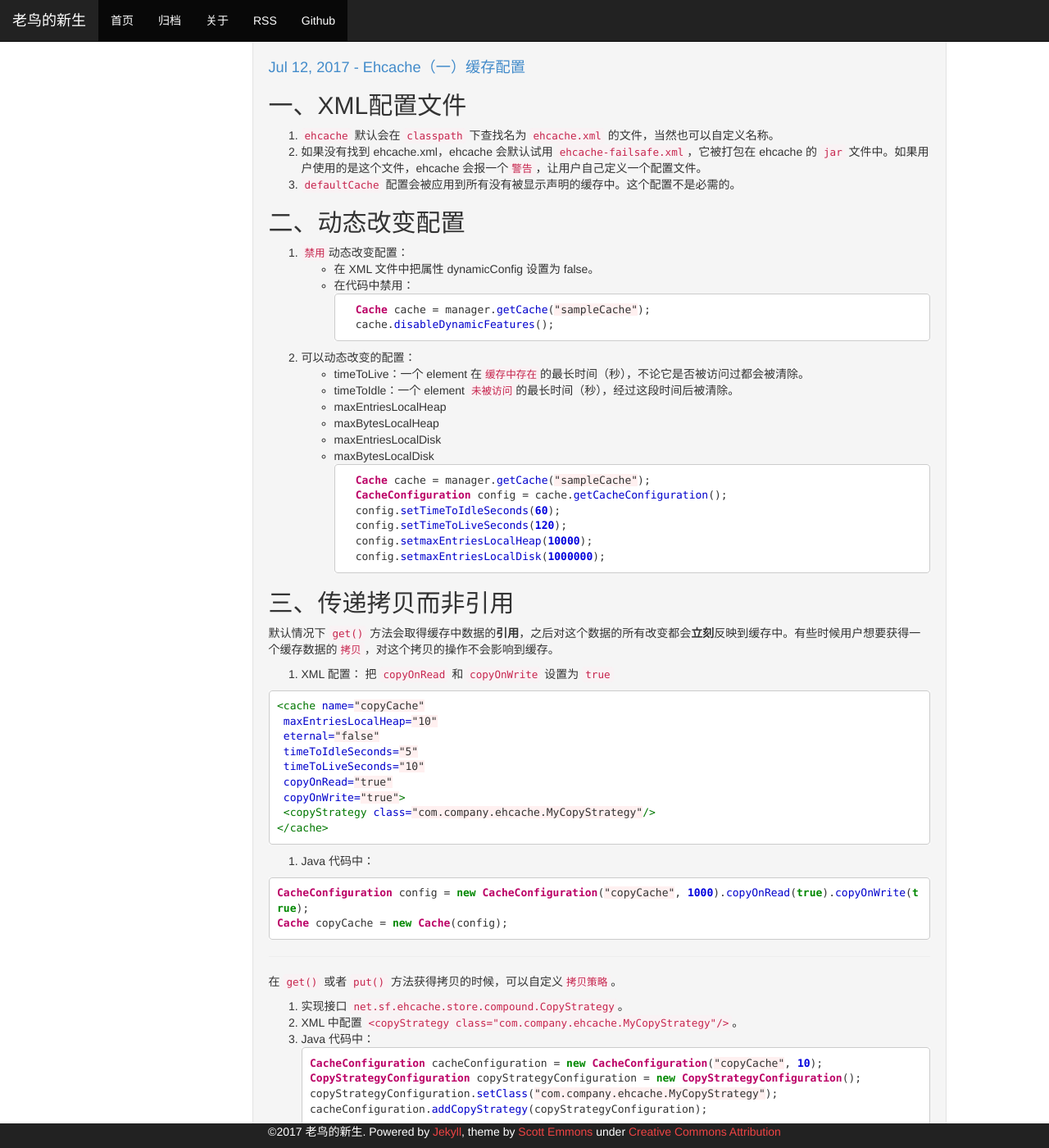
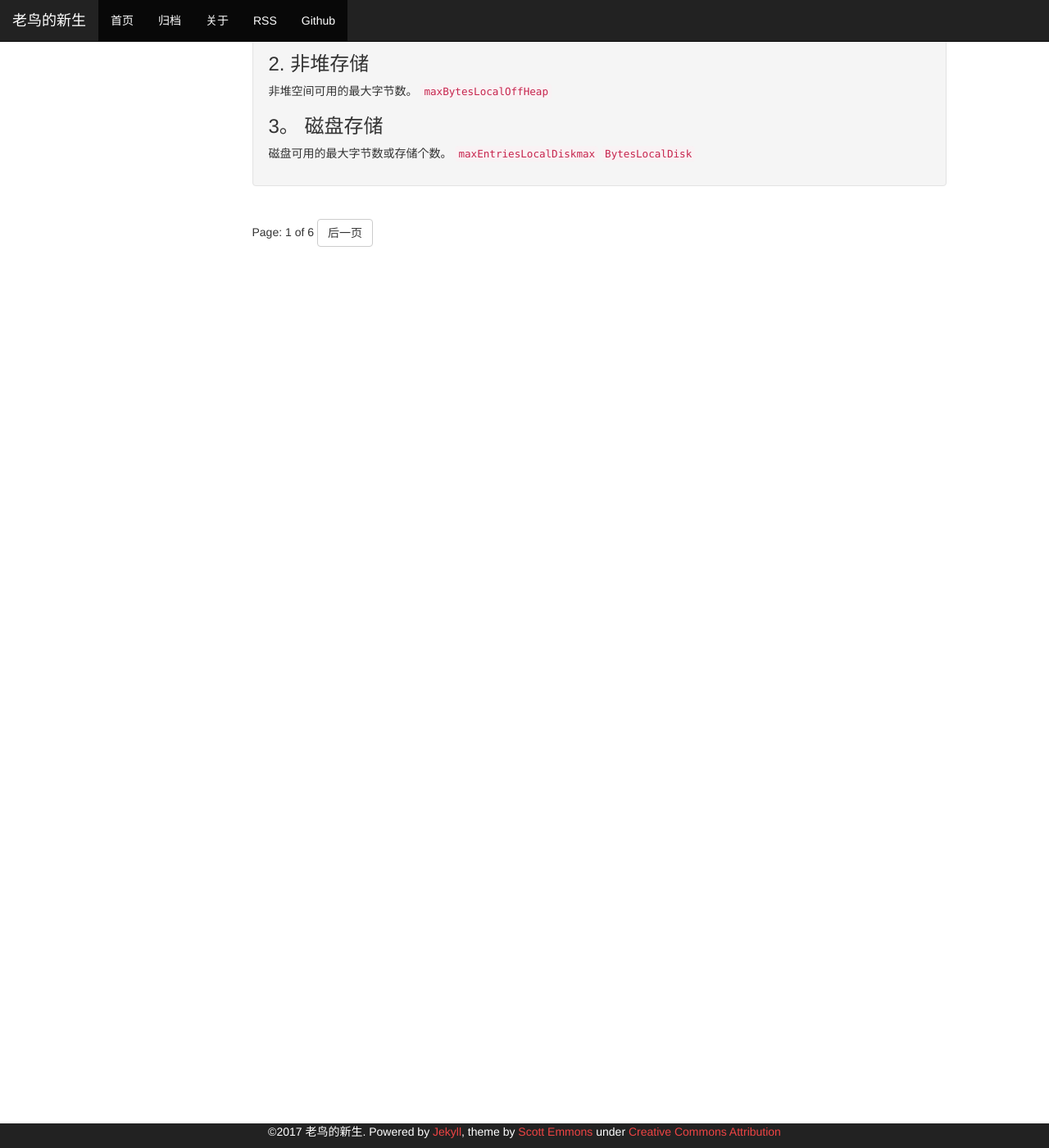
Before and after one commit to jyjsjd/jyjsjd.github.io, a Jekyll site: the page built from index.html, in a window 1280 px wide and 1400 px high, scrolled down 1370 px. Shown: the whole window at 82% size. Built offline with Jekyll 4.4.1, drawn with Linux system fonts in a browser that asks for light colours; the list of posts is cut into pages by our own code; some of the changed text lies outside the part shown.

Commit message:
ehcache update

````diff
--- /dev/null
+++ b/_posts/2017-07-12-ehcache-size.md
@@ -0,0 +1,22 @@
+---
+layout: post
+title: Ehcache（三）存储空间大小配置
+category: ['Java']
+tags: ['Java']
+author: 景阳
+email: jyjsjd@hotmail.com
+description: Ehcache 存储空间大小配置
+---
+
+
+### 1. 内存存储（堆空间）
+本地堆空间可用的最大字节数或存储个数。
+`maxEntriesLocalHeapmax`
+`BytesLocalHeap`
+### 2. 非堆存储
+非堆空间可用的最大字节数。
+`maxBytesLocalOffHeap`
+### 3。 磁盘存储
+磁盘可用的最大字节数或存储个数。
+`maxEntriesLocalDiskmax`
+`BytesLocalDisk`
--- a/_posts/2017-07-12-ehcache-store.md
+++ b/_posts/2017-07-12-ehcache-store.md
@@ -26,28 +26,22 @@
 * `线程安全`。
 * 如果数据量超过了存储最大值：（1）配置了溢出策略，数据可以被保存到其他层级；（2）没有配置，一部分数据被删除。
 
-回收策略：
-* LRU（最近最少使用）：**默认策略**。缓存的时间戳`离当前时间最远`的将被回收。
-* LFU（最少被使用）：缓存有一个 hit 值，`值最小`的被回收。
-* FIFO（先进先出）
-
----
+  内存回收策略：
+  * LRU（最近最少使用）：**默认策略**。缓存的时间戳`离当前时间最远`的将被回收。
+  * LFU（最少被使用）：缓存有一个 hit 值，`值最小`的被回收。
+  * FIFO（先进先出）
 
 2. 磁盘存储
 * 仅能存储实现了 `Serializable` 接口的数据。其他数据会抛出 `NotSerializableException` 异常。
 * 磁盘存储是**可选**的，不一定要配置；如果有多个 CacheManager，也没有必要配置多个磁盘存储路径。
 
-  ---
-
-  有两种磁盘存储选项：
+  磁盘存储选项：
   * localTempSwap：允许缓存存放到磁盘，但重启之后这些**数据就会丢失**。
   * localRestartable：**重启之后数据不会丢失**，会自动加载到内存中。
 
   ```xml
   <persistence strategy="localTempSwap" />
   ```
-
-  ---
 
   磁盘存储路径：
   * user.home：用户 `home` 目录。
@@ -59,6 +53,4 @@
   <diskStore path="/path/to/store/data"/>
   ```
 
-  ---
-
   禁用磁盘存储：不要在文件里配置 `diskStore`。
````
